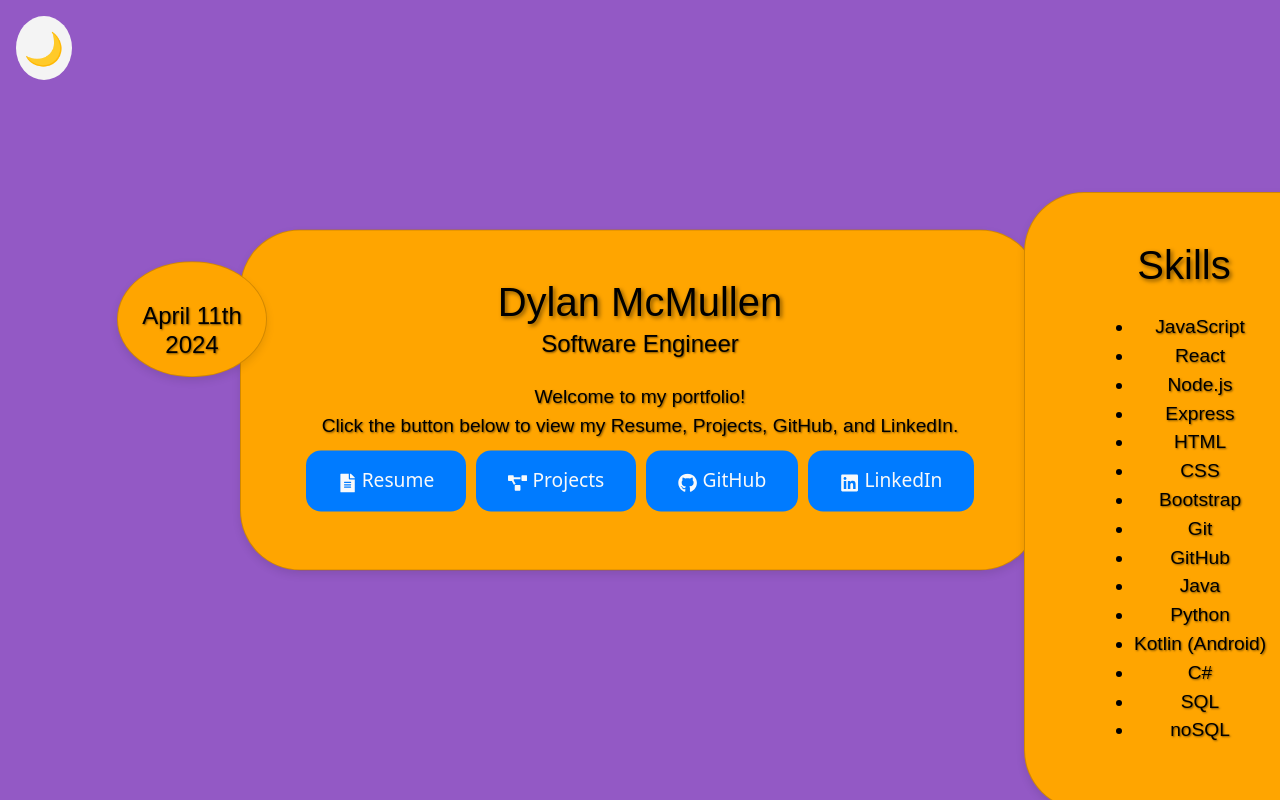
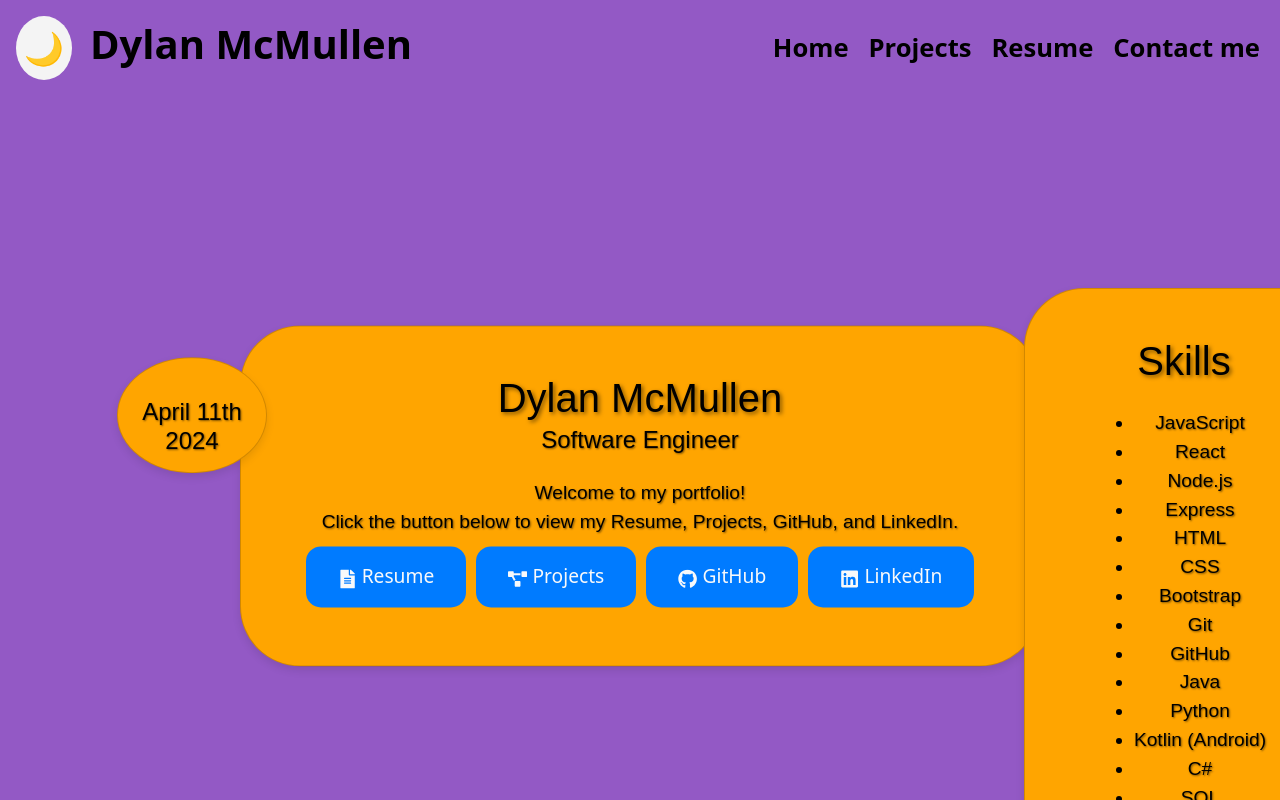
Before and after one commit to DylanM05/Portfolio_Website, a React (Create React App) app in the folder client/: page / in a window 1280 px wide. Built offline with nearby package versions, Linux system fonts and the light colour scheme.

Commit message:
added a header with navigation

```diff
--- a/client/src/App.js
+++ b/client/src/App.js
@@ -3,6 +3,7 @@ import { BrowserRouter as Router, Route, Routes } from "react-router-dom";
 import { ThemeProvider } from './Components/Theme/ThemeProvider';
 import { ThemeSwitch } from './Components/Theme/ThemeSwitch';
 import './App.css';
+import Header from './Components/Header';
 import BusinessCard from './Components/BusinessCard';
 import Projects from './Components/Projects';
 import DiscordWidget from "./Components/DiscordBot";
--- a/client/src/Components/BusinessCard.js
+++ b/client/src/Components/BusinessCard.js
@@ -3,6 +3,7 @@ import { useNavigate } from 'react-router-dom';
 import { Card } from "react-bootstrap";
 import { FaGithub, FaLinkedin, FaFileAlt, FaProjectDiagram } from "react-icons/fa";
 import './Styles/BusinessCard.css';
+import Header from "./Header";
 
 function BusinessCard() {
   const navigate = useNavigate();
@@ -45,6 +46,7 @@ function BusinessCard() {
 
   return (
     <div className="card-container">
+      <Header />
       <Card className="card">
         <Card.Body>
           <div>
--- a/client/src/Components/DiscordBot.js
+++ b/client/src/Components/DiscordBot.js
@@ -5,12 +5,14 @@ import { ThemeContext } from './Theme/ThemeContext';
 import './Styles/DiscordBot.css';
 import { FontAwesomeIcon } from '@fortawesome/react-fontawesome';
 import { faDiscord } from '@fortawesome/free-brands-svg-icons';
+import Header from './Header';
 
 function DiscordWidget() {
   const { theme } = useContext(ThemeContext);
 
   return (
     <div className='card-container'>
+      <Header />
       <Card className="discord-widget-card">
         <Card.Body className="d-flex flex-column align-items-center">
           <WidgetBot
--- a/client/src/Components/Header.js
+++ b/client/src/Components/Header.js
@@ -1,13 +1,17 @@
 import React from 'react';
+import './Styles/Header.css';
 
-function Header() {
+function Header({ isResumePage }) {
+  const headerClass = isResumePage ? 'header-resume' : 'header';
+
   return (
-    <header>
-      <h1>Your Name</h1>
+    <header className={headerClass}>
+      <h1>Dylan McMullen</h1>
       <nav>
-        <a href="#about">About</a>
-        <a href="#projects">Projects</a>
-        <a href="#contact">Contact</a>
+        <a href="/">Home</a>
+        <a href="/projects">Projects</a>
+        <a href="/resume">Resume</a>
+        <a href="#contact">Contact me</a>
       </nav>
     </header>
   );
--- a/client/src/Components/Projects.js
+++ b/client/src/Components/Projects.js
@@ -11,6 +11,7 @@ import portfolioapp2 from '../Images/portfolioapp2.png';
 import ezdeals1 from '../Images/ezdeals1.png';
 import ezdeals2 from '../Images/ezdeals2.png';
 import './Styles/Projects.css';
+import Header from './Header';
 
 function Projects() {
   const navigate = useNavigate();
@@ -30,6 +31,7 @@ function Projects() {
 
   return (
       <div className='card-container'>
+        <Header />
       <h1 className='Title' style={{textAlign: 'center', fontSize: '2.5em', color: '#333'}}>My Projects</h1>
       <div className='projects-grid'>
       <Card className="project">
--- a/client/src/Components/Resume.js
+++ b/client/src/Components/Resume.js
@@ -3,6 +3,7 @@ import axios from 'axios';
 import { ThemeContext } from './Theme/ThemeContext';
 import '../App.css';
 import './Styles/Resume.css';
+import Header from './Header';
 import { FontAwesomeIcon } from '@fortawesome/react-fontawesome';
 import { faCode, faCommentDots  } from '@fortawesome/free-solid-svg-icons';
 
@@ -33,6 +34,7 @@ const Resume = () => {
   return (
     <div className={`resume container-fluid ${theme === 'dark' ? 'dark-mode' : ''}`}>
       <div className="section">
+      <Header isResumePage={true} />
         <div className="row">
           <div className="col-md-2 align-right">
             <a href="" target="_blank" rel="noopener noreferrer">
--- /dev/null
+++ b/client/src/Components/Styles/Header.css
@@ -0,0 +1,38 @@
+.header, .header-resume {
+    color: var(--text-color);
+    padding: 20px;
+    display: flex;
+    justify-content: space-between;
+    align-items: center;
+  }
+
+  .header {
+    background-color: var(--primary-color);
+  }
+
+  .header-resume {
+    background-color: var(--Resume-background);
+  }
+
+  .header h1, .header-resume h1 {
+    margin-left: 70px;
+    font-weight: bold;
+  }
+
+  .header nav, .header-resume nav {
+    display: flex;
+    gap: 20px;
+    font-weight: bold;
+  }
+
+  .header nav a, .header-resume nav a {
+    color: var(--text-color);
+    text-decoration: none;
+    transition: color 0.3s ease;
+    font-size: 1.6rem;
+  }
+
+  .header nav a:hover, .header-resume nav a:hover {
+    color: var(--accent-color);
+    font-style: oblique;
+  }
```
Also changed, not shown: client/src/Components/Styles/Resume.css (line endings or trailing spaces), 1 other file (tests, documents, lock files or other folders).
